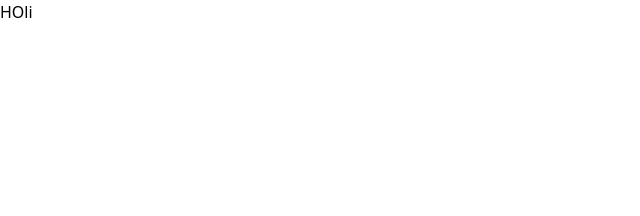
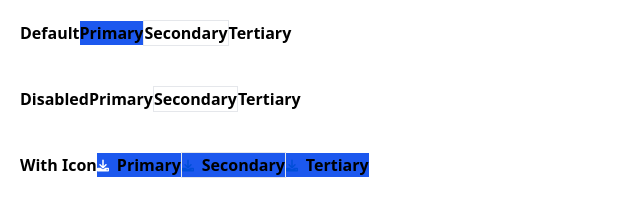
Before and after one commit to AdrianMsc/msc-tailwind-theme, a website: page pages/buttons.html in a window 1280 px wide. Shown: the whole page, without its empty margins (0-640 px from the left). Drawn offline with Linux system fonts and the light colour scheme.

Commit message:
Buttons styles

```diff
--- a/pages/buttons.html
+++ b/pages/buttons.html
@@ -4,8 +4,65 @@
     <meta charset="UTF-8" />
     <meta name="viewport" content="width=device-width, initial-scale=1.0" />
     <link href="../src/output.css" rel="stylesheet" />
+    <title>Buttons</title>
   </head>
-  <body>
-    <button>HOli</button>
+  <body class="bg-[#f2f2f2]">
+    <div class="flex p-5 gap-2 items-center">
+      <h2 class="font-bold text-xl">Default</h2>
+      <button
+        class="py-2 px-5 bg-primary-variant_2 rounded-full font-bold text-base text-white cursor-pointer hover:bg-primary-variant_3"
+      >
+        Primary
+      </button>
+      <button
+        class="py-2 px-5 bg-transparent rounded-full font-bold text-base text-primary-variant_2 cursor-pointer border border-primary-variant_2 hover:bg-primary-variant_3"
+      >
+        Secondary
+      </button>
+      <button
+        class="py-2 px-5 bg-transparent rounded-full font-bold text-base text-primary-variant_2 cursor-pointer hover:bg-primary-variant_3"
+      >
+        Tertiary
+      </button>
+    </div>
+    <div class="flex p-5 gap-2 items-center">
+      <h2 class="font-bold text-xl">Disabled</h2>
+      <button
+        class="py-2 px-5 bg-gray-300 rounded-full font-bold text-base text-white cursor-not-allowed"
+      >
+        Primary
+      </button>
+      <button
+        class="py-2 px-5 bg-transparent rounded-full font-bold text-base text-gray-300 cursor-not-allowed border"
+      >
+        Secondary
+      </button>
+      <button
+        class="py-2 px-5 bg-transparent rounded-full font-bold text-base text-gray-300 cursor-not-allowed"
+      >
+        Tertiary
+      </button>
+    </div>
+    <div class="flex p-5 gap-2 items-center">
+      <h2 class="font-bold text-xl">With Icon</h2>
+      <button
+        class="py-2 px-5 bg-primary-variant_2 rounded-full font-bold text-base text-white cursor-pointer hover:bg-primary-variant_3 flex items-center"
+      >
+        <img src="../assets/download.svg" class="w-4 mr-2" />
+        Primary
+      </button>
+      <button
+        class="py-2 px-5 bg-transparent rounded-full font-bold text-base bg-primary-variant_2 cursor-pointer border border-primary-variant_2 hover:bg-primary-variant_3 flex items-center text-primary-variant_2"
+      >
+        <img src="../assets/download-blue.svg" class="w-4 mr-2" />
+        Secondary
+      </button>
+      <button
+        class="py-2 px-5 bg-transparent rounded-full font-bold text-base bg-primary-variant_2 cursor-pointer hover:bg-primary-variant_3 text-primary-variant_2 flex items-center"
+      >
+        <img src="../assets/download-blue.svg" class="w-4 mr-2" />
+        Tertiary
+      </button>
+    </div>
   </body>
 </html>
```
Also changed, not shown: assets/download-blue.svg (added), assets/download.svg (added).
